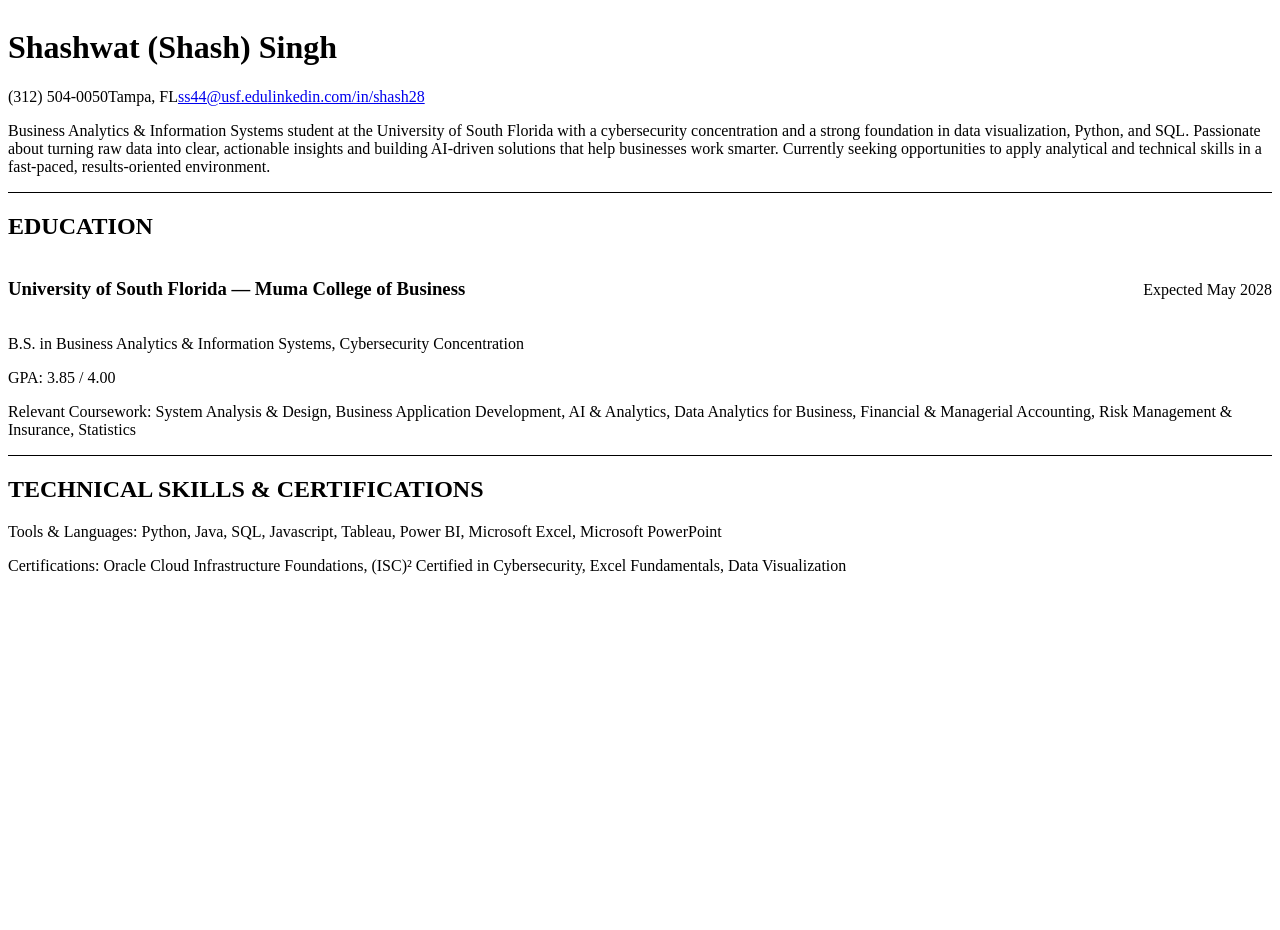
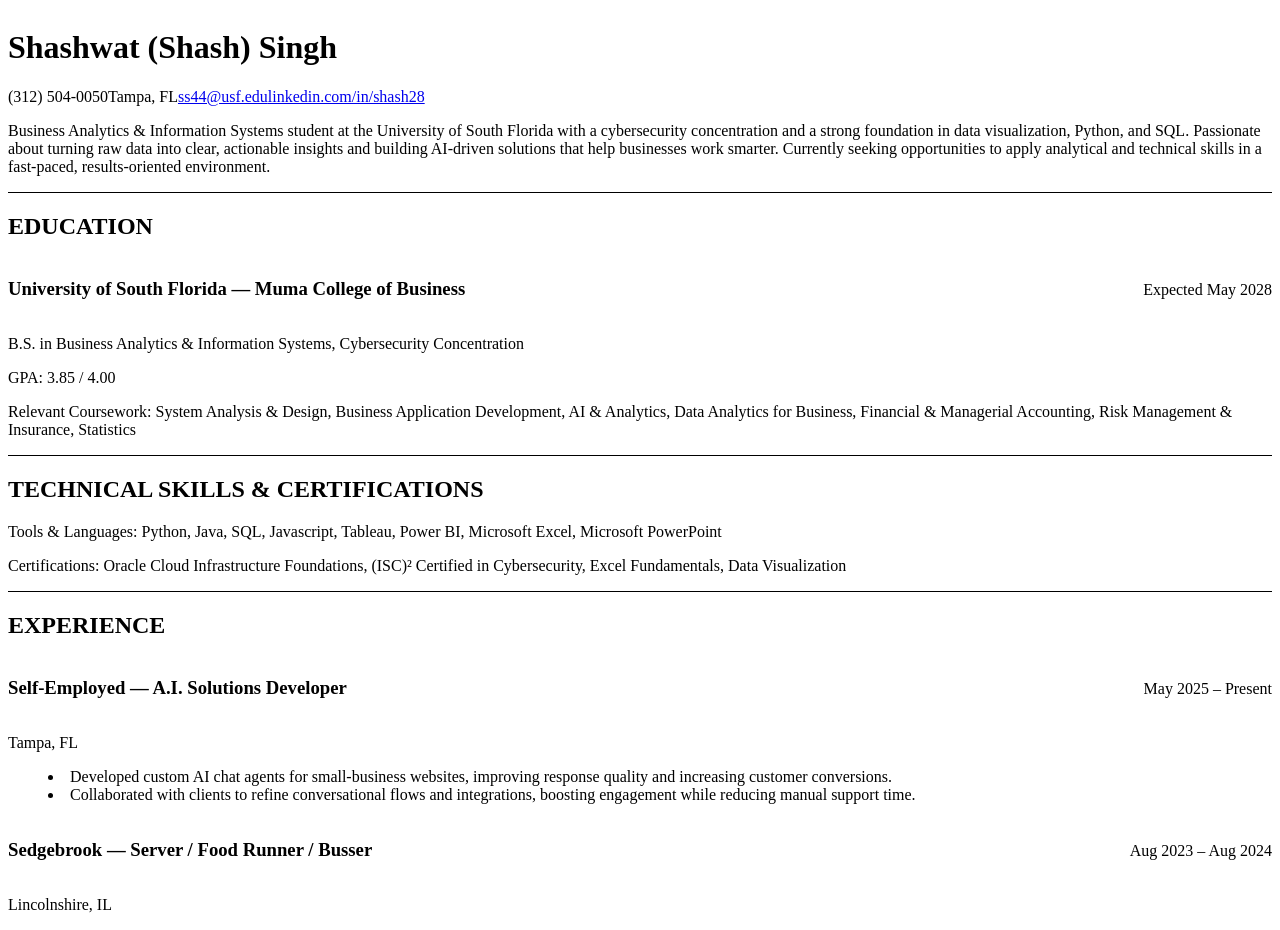
Before and after one commit to shash825/nextjs-resume, a Next.js app: page / in a window 1280 px wide. Shown: the top 930 px of the page. Before the commit the page ends 808 px from the top, so only its background shows below. Built offline with nearby package versions, Linux system fonts and the light colour scheme.

Commit message:
added work experience

```diff
--- a/src/app/page.js
+++ b/src/app/page.js
@@ -45,6 +45,34 @@ export default function Home() {
         </div>
       </section>
 
+      <section className="border-t border-gray-200 pt-6 mt-6">
+        <h2 className="text-lg font-bold text-gray-900 uppercase tracking-wide mb-4">Experience</h2>
+
+        <div className="mb-5">
+          <div className="flex justify-between items-baseline">
+            <h3 className="text-base font-semibold text-gray-900">Self-Employed — A.I. Solutions Developer</h3>
+            <span className="text-sm text-gray-500">May 2025 – Present</span>
+          </div>
+          <p className="text-sm text-gray-500">Tampa, FL</p>
+          <ul className="list-disc list-inside text-sm text-gray-700 mt-2 space-y-1">
+            <li>Developed custom AI chat agents for small-business websites, improving response quality and increasing customer conversions.</li>
+            <li>Collaborated with clients to refine conversational flows and integrations, boosting engagement while reducing manual support time.</li>
+          </ul>
+        </div>
+
+        <div>
+          <div className="flex justify-between items-baseline">
+            <h3 className="text-base font-semibold text-gray-900">Sedgebrook — Server / Food Runner / Busser</h3>
+            <span className="text-sm text-gray-500">Aug 2023 – Aug 2024</span>
+          </div>
+          <p className="text-sm text-gray-500">Lincolnshire, IL</p>
+          <ul className="list-disc list-inside text-sm text-gray-700 mt-2 space-y-1">
+            <li>Delivered attentive meal service to elderly residents, ensuring comfort and personalized dining experiences in a senior-living community.</li>
+            <li>Trained new team members on service standards and effective communication with older adults.</li>
+          </ul>
+        </div>
+      </section>
+
       </header>
     </main>
   );
```
